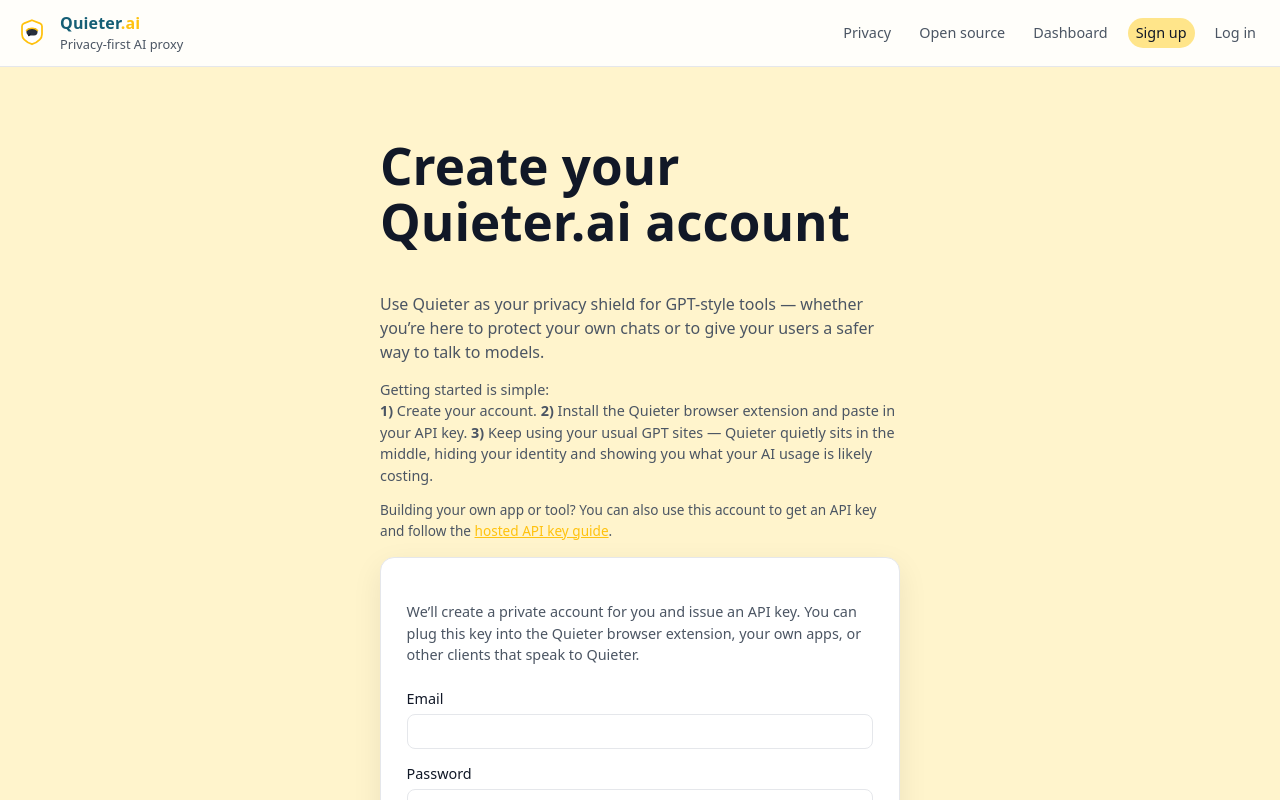
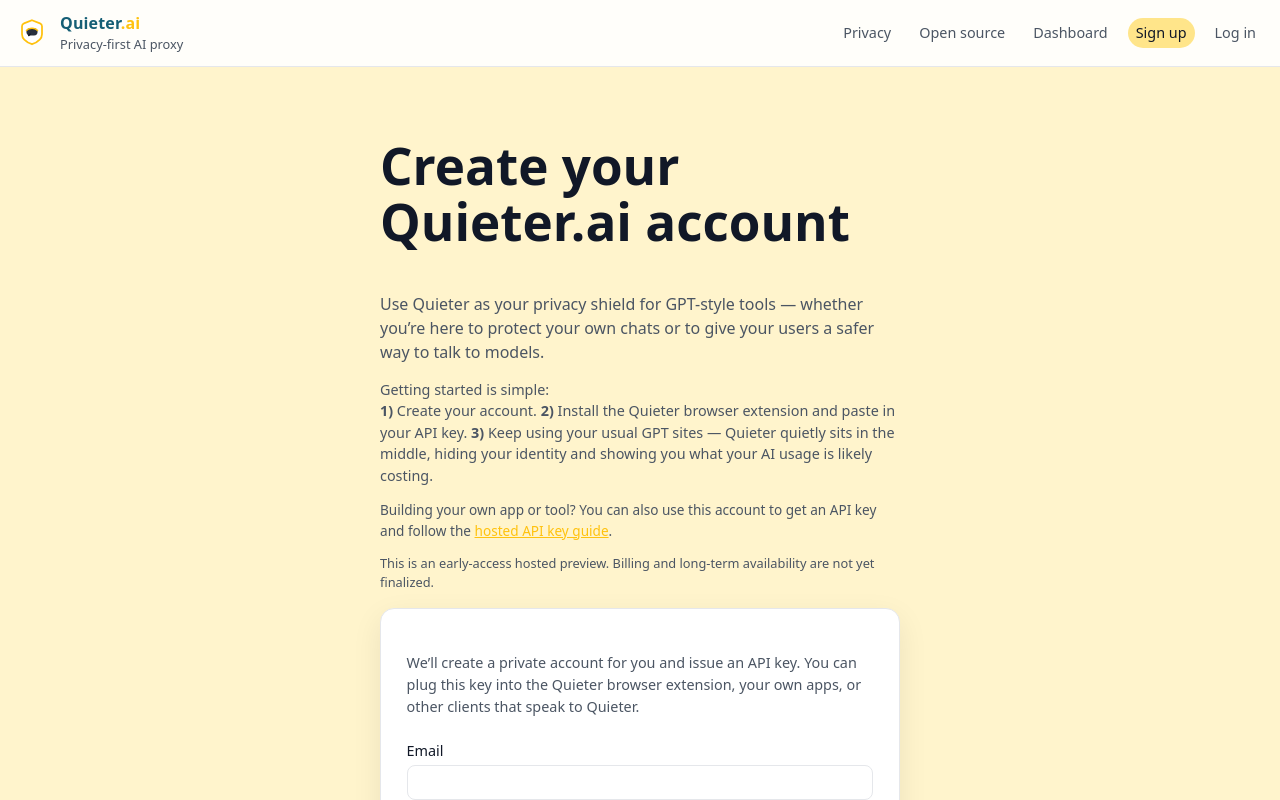
Before and after one commit to pleniv01/quieter.ai, a Vue app in the folder frontend/: page /signup in a window 1280 px wide. Shown: the top 800 px of the page. Built offline with nearby package versions, Linux system fonts and the light colour scheme; no server answers.

Commit message:
Add early-access hosted preview notice to signup
Co-Authored-By: Warp <agent@warp.dev>

```diff
--- a/frontend/src/views/Signup.vue
+++ b/frontend/src/views/Signup.vue
@@ -18,6 +18,11 @@
     <p class="dev-note">
       Building your own app or tool? You can also use this account to get an API key and follow the
       <RouterLink :to="{ name: 'ApiKeyGuide' }">hosted API key guide</RouterLink>.
+    </p>
+
+    <p class="preview-note">
+      This is an early-access hosted preview. Billing and long-term availability are not yet
+      finalized.
     </p>
 
     <form class="card" @submit.prevent="onSubmit">
@@ -137,12 +142,18 @@
 .dev-note {
   font-size: 0.85rem;
   color: var(--color-text-muted);
-  margin-bottom: 1rem;
+  margin-bottom: 0.35rem;
 }
 
 .dev-note a {
   color: var(--color-primary);
   text-decoration: underline;
+}
+
+.preview-note {
+  font-size: 0.8rem;
+  color: var(--color-text-muted);
+  margin-bottom: 1rem;
 }
 .card {
   background: #ffffff;
```
